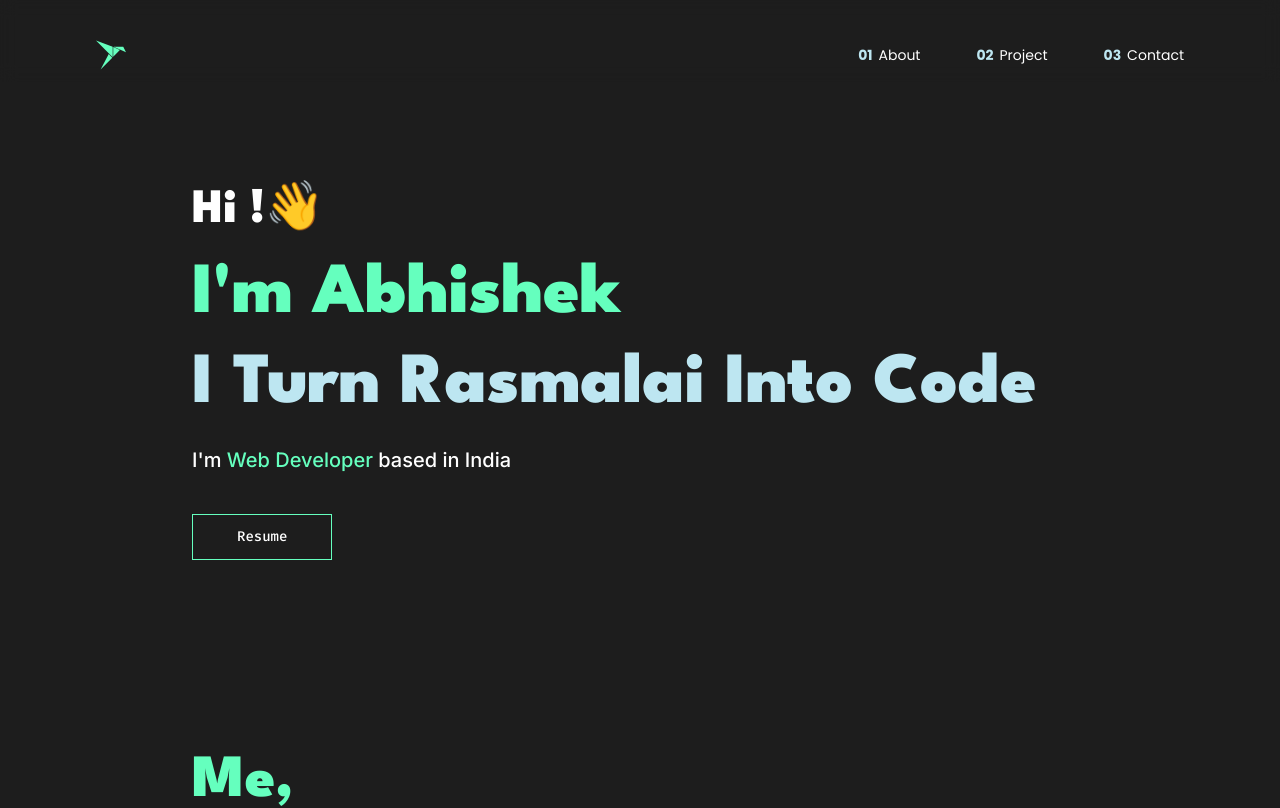
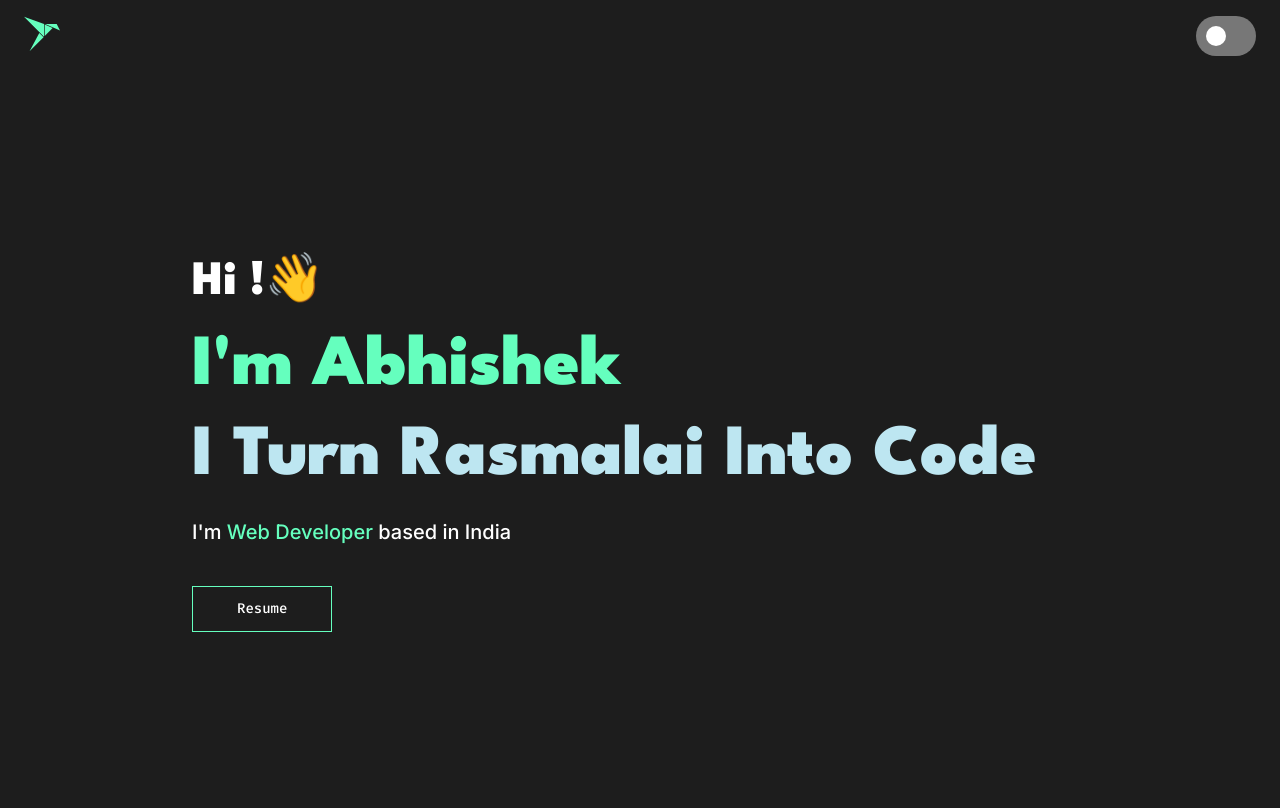
Before and after one commit to Abh1shekSingh/reactportfolio, a React (Create React App) app: page / in a window 1280 px wide. Shown: the top 808 px of the page. Built offline with nearby package versions, Linux system fonts and the light colour scheme; the HTML template or start-up script is replaced by a standard one.

Commit message:
New Navbar

```diff
--- a/src/components/Header/Header.js
+++ b/src/components/Header/Header.js
@@ -1,63 +1,31 @@
-import React from 'react'
-// import logo from "../../assets/images/Logo.png"
+import React, { useState } from 'react'
+import { Box } from '@material-ui/core'
 import {SiSnapcraft} from "react-icons/si"
 import { motion} from "framer-motion"
+import HeaderDrawer from './HeaderDrawer'
 const Header = () => {
+  const spring = {
+    type: "spring",
+    stiffness: 700,
+    damping: 30
+  };
 
-  // const variants = {
-  //   hidden: { opacity: 0 },
-  //   visible: { opacity: 1 },
-  // }
+  const [isOn,setIsOn] = useState(false);
 
+  const toggleSwitch = () => {
+      setIsOn(!isOn);
+  }
 
   return (
-    <div>
-      <div className='backdrop-blur z-10 text-white  py-3 px-5 md:px-24 md:pt-10 flex justify-between items-center w-full fixed'>
-          <motion.div
-            className='flex justify-center items-center gap-1 font-fira md:font-league font-black '
-            initial = {{opacity:0}}
-            animate = {{opacity:1}}
-            transition = {{duration:0.5}}
-          >
-
-            <SiSnapcraft className='text-green text-2xl md:text-3xl' />
-
-          </motion.div>
-          <div >
-             <ul className='font-poppin font-regular flex justify-center items-center gap-3 md:gap-14 '>
-                <a href='#about'>
-                  <motion.li
-                    className='text-sm'
-                    initial = {{translateY:-20, opacity:0}}
-                    animate = {{translateY: 0, opacity:1}}
-                    transition = {{duration:0.1, delay:0.6}}
-
-                  >
-                    <span className='font-bold text-light'>01&nbsp; </span>About
-                  </motion.li>
-                </a>
-                <a href="#projects">
-                  <motion.li className='text-sm'
-                    initial = {{translateY:-20, opacity:0}}
-                    animate = {{translateY: 0, opacity:1}}
-                    transition = {{duration:0.2, delay:0.6}}
-                  >
-                    <span className='font-bold text-light'>02&nbsp; </span>Project
-                  </motion.li>
-                </a>
-                <a href="#contact">
-                  <motion.li className='text-sm'
-                    initial = {{translateY:-20, opacity:0}}
-                    animate = {{translateY: 0, opacity:1}}
-                    transition = {{duration:0.3, delay:0.6}}
-                  >
-                    <span className='font-bold text-light '>03&nbsp; </span>Contact
-                  </motion.li>
-                </a>
-             </ul>
-          </div>
-      </div>
-    </div>
+    <Box className='flex justify-between py-4 px-6'>
+      <Box>
+        <SiSnapcraft className='text-green text-4xl'  />
+      </Box>
+      <Box className="switch" data-isOn={isOn} onClick={toggleSwitch}>
+        <motion.div className="handle" layout transition={spring} />
+      </Box>
+      <HeaderDrawer />
+    </Box>
   )
 }
 
--- /dev/null
+++ b/src/components/Header/HeaderDrawer.js
@@ -0,0 +1,20 @@
+import { Box } from '@mui/material'
+import React from 'react'
+import {GoHome} from "react-icons/go"
+import {BsPencil,BsPhone} from "react-icons/bs"
+import {HiOutlineStar} from "react-icons/hi"
+
+const HeaderDrawer = () => {
+  return (
+    <Box className='fixed z-10 block md:hidden bottom-0 left-0 right-0 bg-dark p-4 border-l-0 border-r-0 border-b-0 border-solid border-green border-2'>
+        <Box className='flex justify-center items-center gap-7'>
+            <h1 className='text-white font-poppin font-semibold flex flex-col justify-center items-center'><GoHome />Home</h1>
+            <h1 className='text-white font-poppins font-semibold flex flex-col justify-center items-center'><BsPencil />About</h1>
+            <h1 className='text-white font-poppins font-semibold flex flex-col justify-center items-center'><HiOutlineStar />Projects</h1>
+            <h1 className='text-white font-poppins font-semibold flex flex-col justify-center items-center'><BsPhone />Contact</h1>
+        </Box>
+    </Box>
+  )
+}
+
+export default HeaderDrawer
--- a/src/index.css
+++ b/src/index.css
@@ -1,6 +1,8 @@
 @import url('https://fonts.googleapis.com/css2?family=Fira+Code:wght@300;400;500;600&family=Inter:wght@300;400;500&family=League+Spartan:wght@400;500;600;700;800;900&display=swap');
 @import url('https://fonts.googleapis.com/css2?family=Poppins:wght@200;300;400;500;600;700;800;900&display=swap');
 @import url('https://fonts.googleapis.com/css2?family=JetBrains+Mono:wght@100;200;300;400;500;600&display=swap');
+@import url('https://fonts.googleapis.com/css2?family=Kaushan+Script&family=Pacifico&display=swap');
+
 @tailwind base;
 @tailwind components;
 @tailwind utilities;
@@ -56,3 +58,25 @@ li{
 ::-webkit-scrollbar-thumb:hover {
     background: #BDE6F1;
   }
+
+  .switch {
+    width: 60px;
+    height: 40px;
+    background-color: rgba(255, 255, 255, 0.4);
+    display: flex;
+    justify-content: flex-start;
+    border-radius: 50px;
+    padding: 10px;
+    cursor: pointer;
+  }
+
+  .switch[data-isOn="true"] {
+    justify-content: flex-end;
+  }
+
+  .handle {
+    width: 20px;
+    height: 20px;
+    background-color: white;
+    border-radius: 40px;
+  }
--- a/tailwind.config.js
+++ b/tailwind.config.js
@@ -9,7 +9,9 @@ module.exports = {
       'fira': ['Fira Code', 'monospace'], // Ensure fonts with spaces have " " surrounding it.
       'inter': ['Inter', 'sans-serif'],
       'poppin': ['Poppins', 'sans-serif'],
-      'mono':['Jetbrains Mono','monospace']
+      'mono':['Jetbrains Mono','monospace'],
+      'pacifico':['Pacifico', 'cursive'],
+      'kaushan':['Kaushan Script', 'cursive']
     },
     colors: {
       'green' : '#65FFBE',
```
